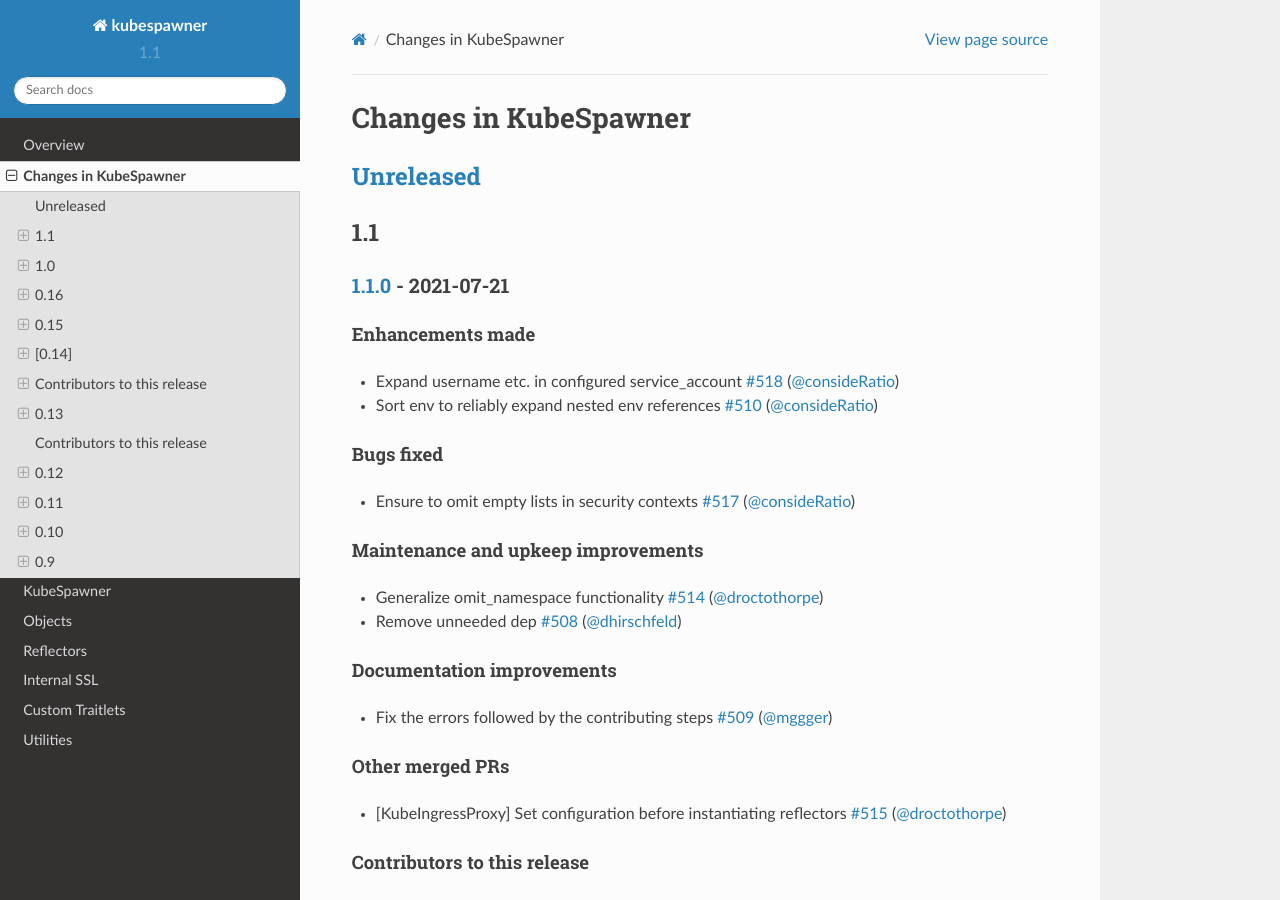
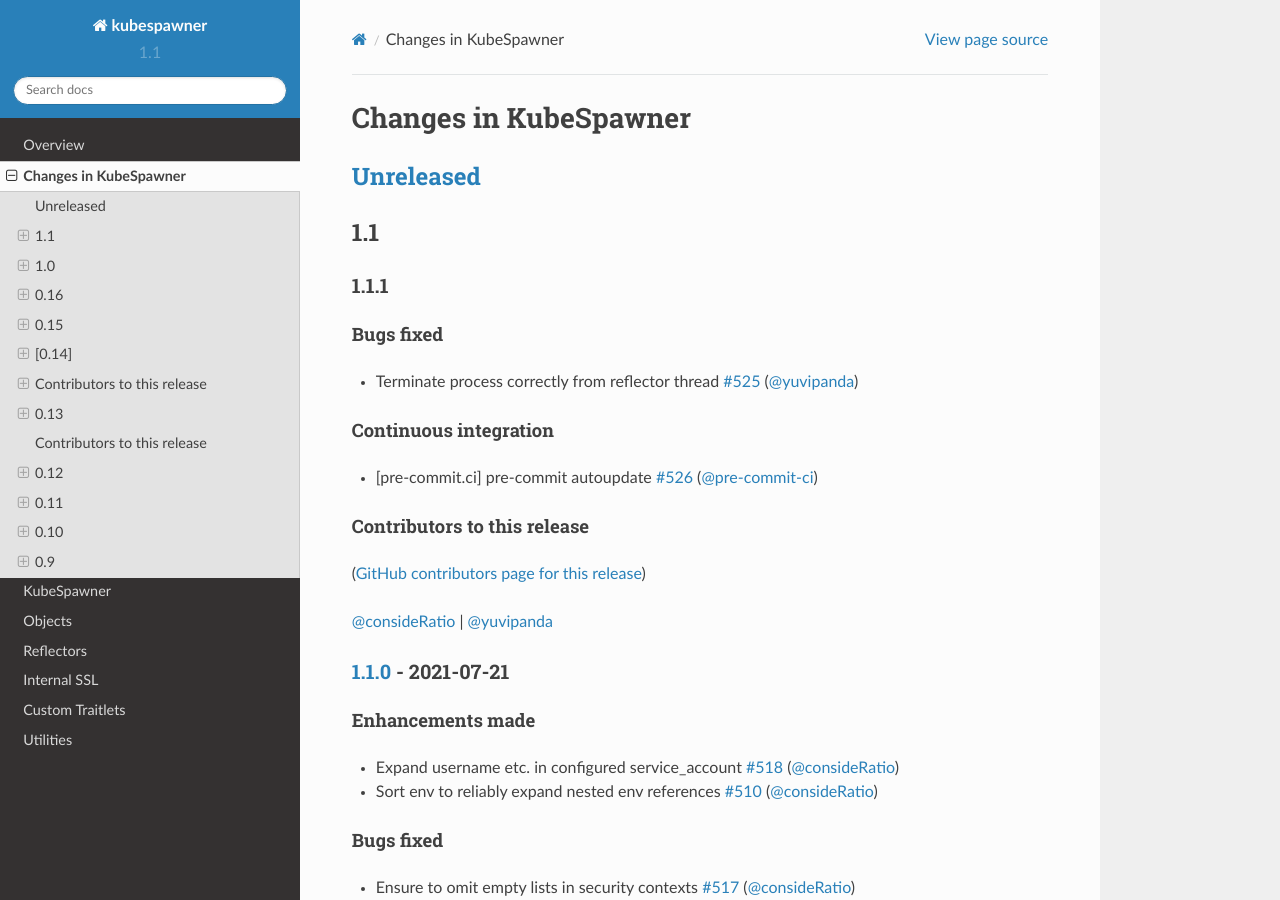
Before and after one commit to jupyterhub/kubespawner, a Sphinx documentation site: the page built from docs/source/changelog.md, in a window 1280 px wide and 900 px high. Built offline with Sphinx 7.4.7 and the Read the Docs theme 2.0.0, drawn with Linux system fonts in a browser that asks for light colours.

Commit message:
Add changelog for 1.1.1

```diff
--- a/docs/source/changelog.md
+++ b/docs/source/changelog.md
@@ -5,6 +5,22 @@
 ## [Unreleased]
 
 ## 1.1
+
+### 1.1.1
+
+#### Bugs fixed
+
+- Terminate process correctly from reflector thread [#525](https://github.com/jupyterhub/kubespawner/pull/525) ([@yuvipanda](https://github.com/yuvipanda))
+
+#### Continuous integration
+
+- [pre-commit.ci] pre-commit autoupdate [#526](https://github.com/jupyterhub/kubespawner/pull/526) ([@pre-commit-ci](https://github.com/pre-commit-ci))
+
+#### Contributors to this release
+
+([GitHub contributors page for this release](https://github.com/jupyterhub/kubespawner/graphs/contributors?from=2021-07-21&to=2021-10-04&type=c))
+
+[@consideRatio](https://github.com/search?q=repo%3Ajupyterhub%2Fkubespawner+involves%3AconsideRatio+updated%3A2021-07-21..2021-10-04&type=Issues) | [@yuvipanda](https://github.com/search?q=repo%3Ajupyterhub%2Fkubespawner+involves%3Ayuvipanda+updated%3A2021-07-21..2021-10-04&type=Issues)
 
 ### [1.1.0] - 2021-07-21
 
```
